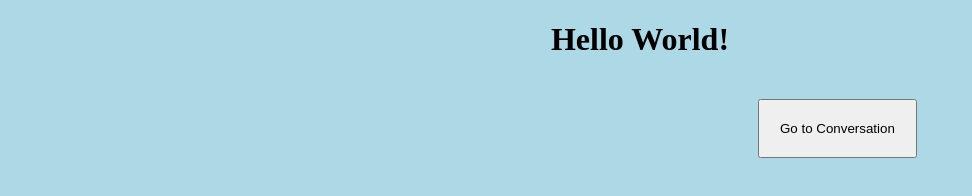
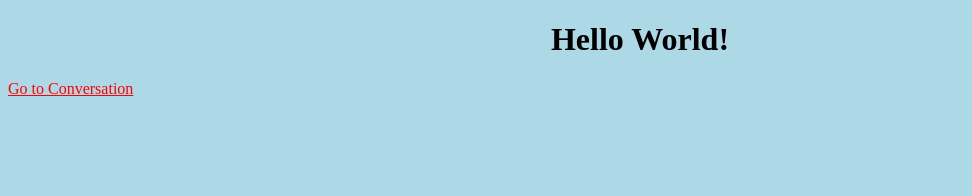
Before and after one commit to dattaankita/Web-Project, a plain HTML site: page dashboard/src/index.html in a window 1280 px wide. Shown: the whole page, without its empty margins (0-972 px from the left). Drawn offline with Linux system fonts and the light colour scheme.

Commit message:
added link for container

```diff
--- a/dashboard/src/index.html
+++ b/dashboard/src/index.html
@@ -8,7 +8,7 @@
    </head>
    <body>
         <h1>Hello World!</h1>
-	<br>
-     	<button onclick="http://localhost:4200?config=angular.json">Go to Conversation</button>
+	<p>
+     	<a href="http://localhost:4200?config=angular.json">Go to Conversation</a>
    </body>
 </html>
--- a/dashboard/src/style.css
+++ b/dashboard/src/style.css
@@ -8,9 +8,6 @@ body {
 
 
 }
-button {
-	margin-left: 750px;
-        margin-top: 1px;
-        text-align: center;
-	padding: 20px;
+a{
+	color: red;
 }
```
